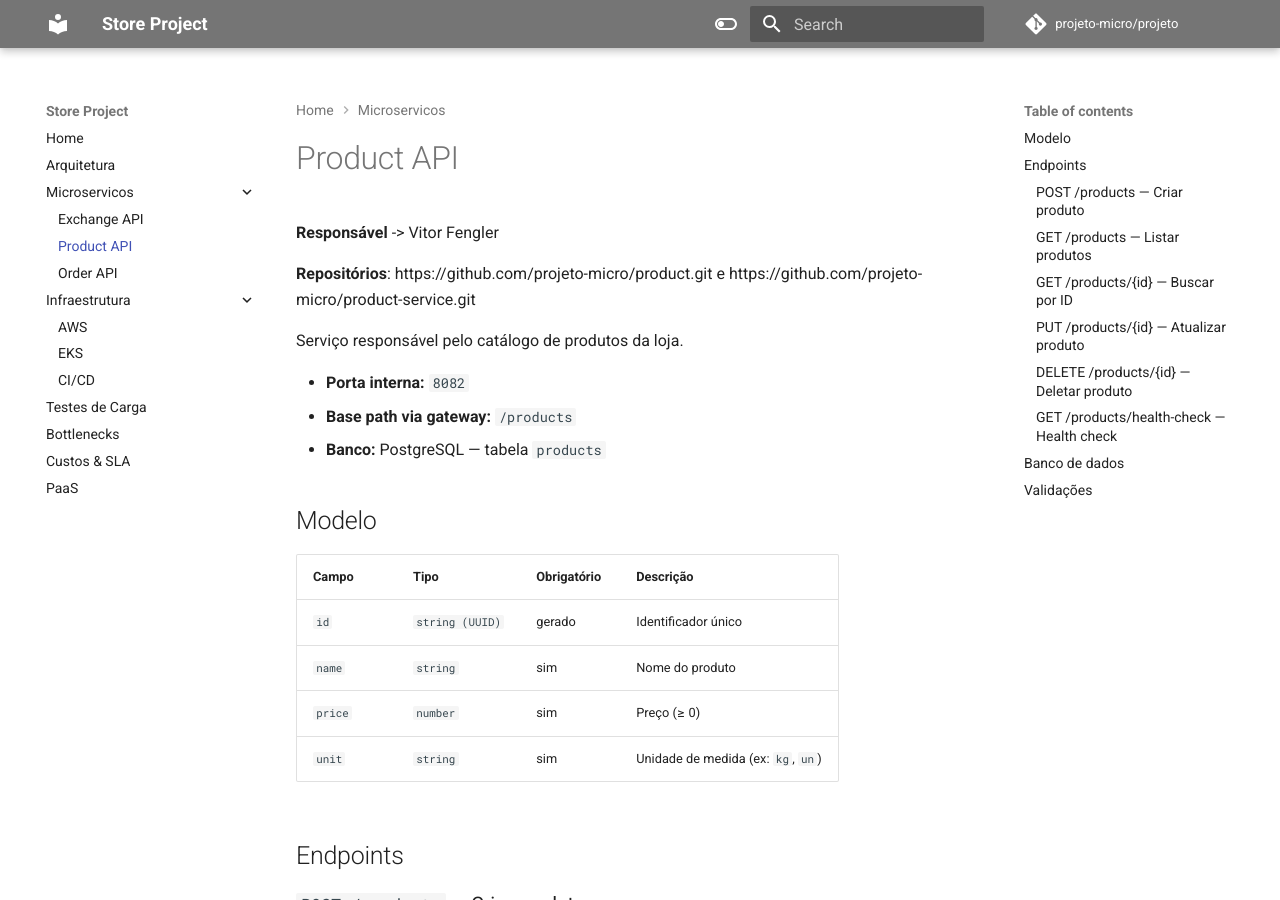
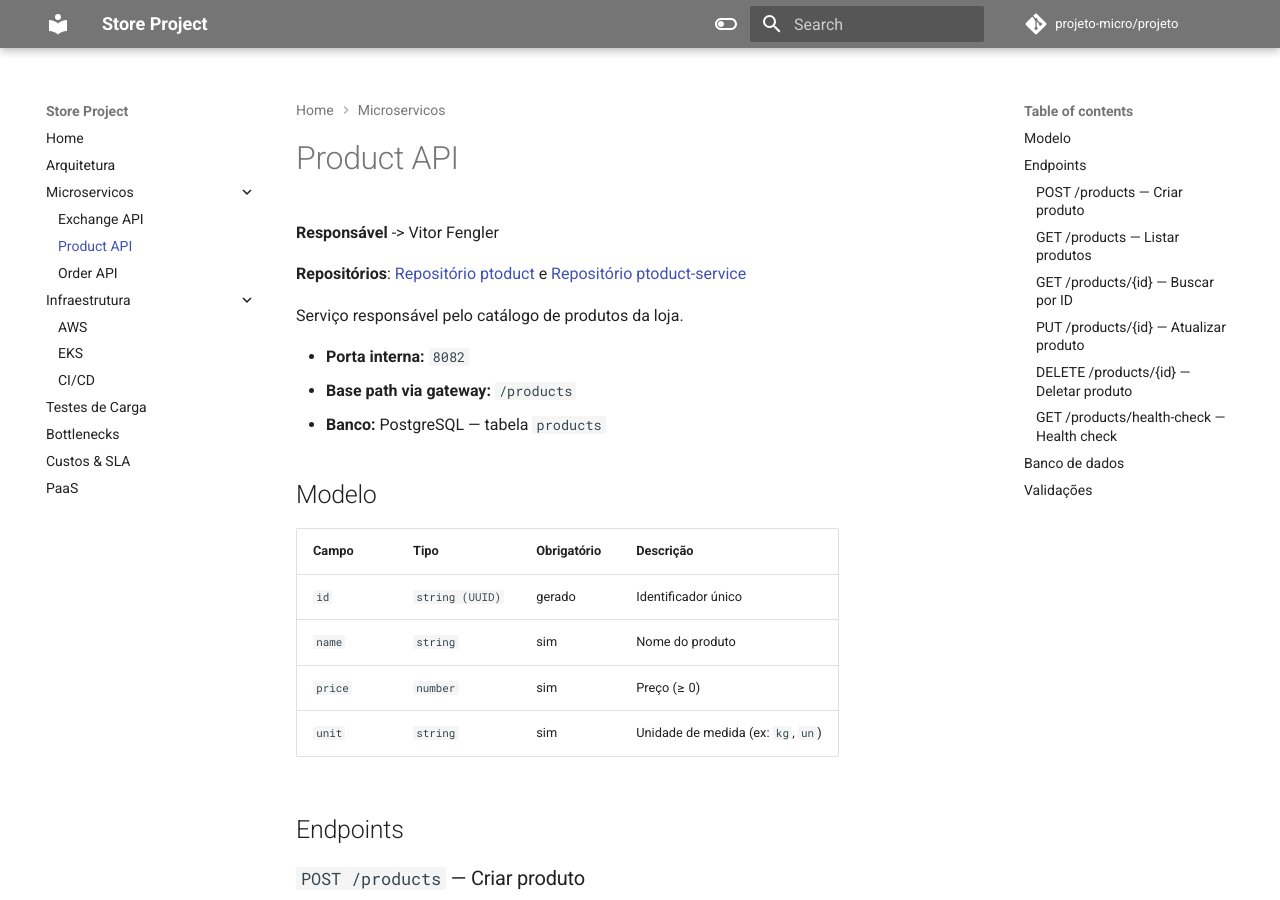
Before and after one commit to projeto-micro/projeto, an MkDocs documentation site: the page built from docs/services/product.md, in a window 1280 px wide and 900 px high. Built offline with MkDocs 1.6.1 and Material for MkDocs 9.7.7, drawn with Linux system fonts in a browser that asks for light colours; comment, search, counter and statistics services are not loaded.

Commit message:
Fix repository links formatting in product.md
Updated repository links with proper formatting.

```diff
--- a/docs/services/product.md
+++ b/docs/services/product.md
@@ -2,7 +2,7 @@
 
 **Responsável** -> Vitor Fengler
 
-**Repositórios**: https://github.com/projeto-micro/product.git e https://github.com/projeto-micro/product-service.git
+**Repositórios**:  [Repositório ptoduct](https://github.com/projeto-micro/product.git) e [Repositório ptoduct-service](https://github.com/projeto-micro/product-service.git)
 
 Serviço responsável pelo catálogo de produtos da loja.
 
```
